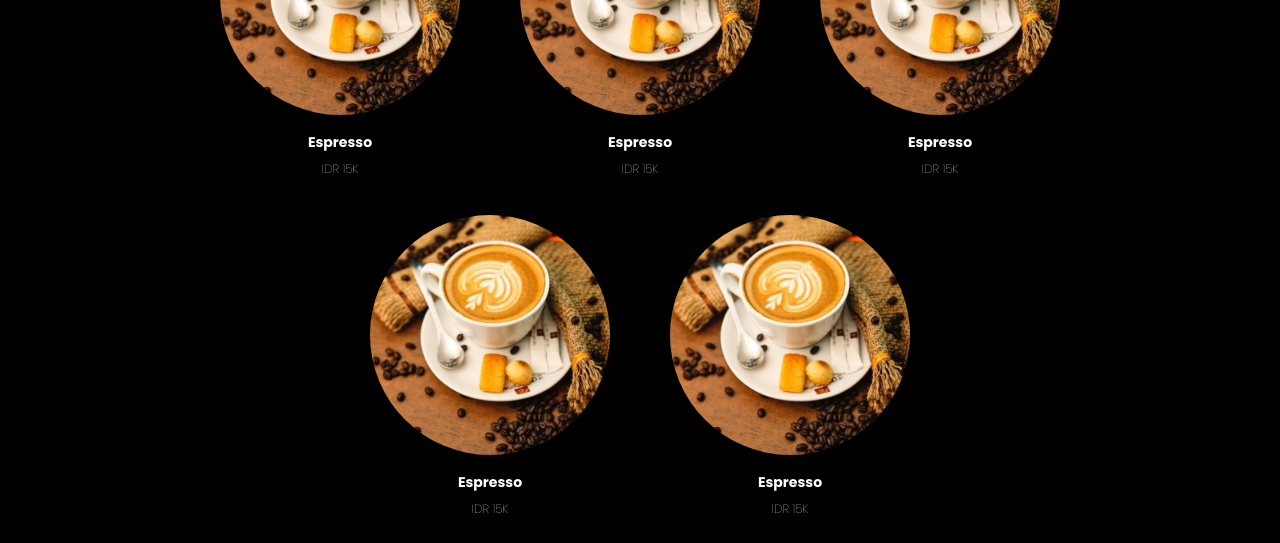
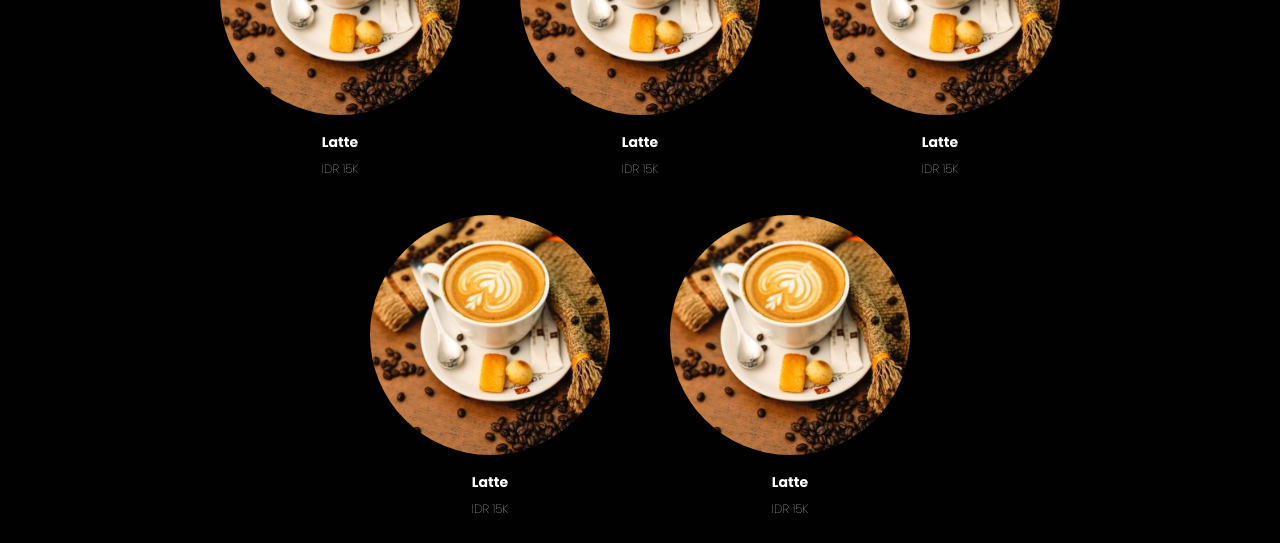
Before and after one commit to AhmadHnif/kopi_kenangan_senja, a plain HTML site: page index.html in a window 1280 px wide. Shown: the part 1700-2243 px from the top of the page. Drawn offline with nearby package versions, Linux system fonts and the light colour scheme.

Commit message:
Update index.html

```diff
--- a/index.html
+++ b/index.html
@@ -84,27 +84,27 @@
       <div class="row">
         <div class="menu-card">
           <img src="img/menu/1.jpg" alt="Espresso" class="menu-card-img" />
-          <h3 class="menu-card-title">Espresso</h3>
+          <h3 class="menu-card-title">Latte</h3>
           <p class="menu-card-price">IDR 15K</p>
         </div>
         <div class="menu-card">
-          <img src="img/menu/1.jpg" alt="Espresso" class="menu-card-img" />
-          <h3 class="menu-card-title">Espresso</h3>
+          <img src="img/menu/1.jpg" alt="Latte" class="menu-card-img" />
+          <h3 class="menu-card-title">Latte</h3>
           <p class="menu-card-price">IDR 15K</p>
         </div>
         <div class="menu-card">
-          <img src="img/menu/1.jpg" alt="Espresso" class="menu-card-img" />
-          <h3 class="menu-card-title">Espresso</h3>
+          <img src="img/menu/1.jpg" alt="Latte" class="menu-card-img" />
+          <h3 class="menu-card-title">Latte</h3>
           <p class="menu-card-price">IDR 15K</p>
         </div>
         <div class="menu-card">
-          <img src="img/menu/1.jpg" alt="Espresso" class="menu-card-img" />
-          <h3 class="menu-card-title">Espresso</h3>
+          <img src="img/menu/1.jpg" alt="Latte" class="menu-card-img" />
+          <h3 class="menu-card-title">Latte</h3>
           <p class="menu-card-price">IDR 15K</p>
         </div>
         <div class="menu-card">
-          <img src="img/menu/1.jpg" alt="Espresso" class="menu-card-img" />
-          <h3 class="menu-card-title">Espresso</h3>
+          <img src="img/menu/1.jpg" alt="Latte" class="menu-card-img" />
+          <h3 class="menu-card-title">Latte</h3>
           <p class="menu-card-price">IDR 15K</p>
         </div>
       </div>
```
